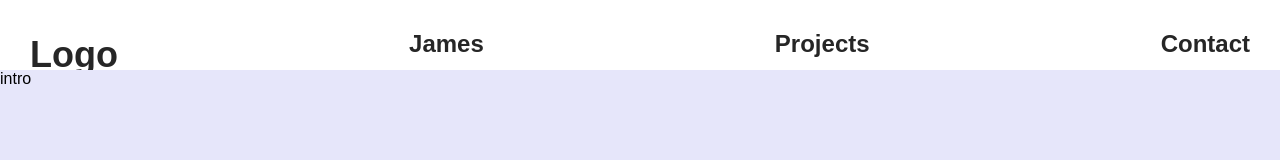
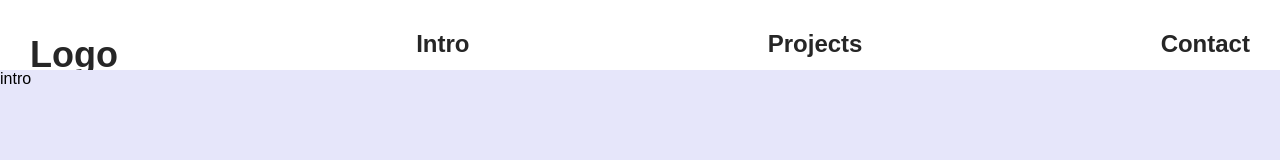
Before and after one commit to jamesfranklinnetsec/portfolio-swa, a React (Create React App) app: page / in a window 1280 px wide. Shown: the top 160 px of the page. Built offline with nearby package versions, Linux system fonts and the light colour scheme.

Commit message:
adding carbon from IBM

```diff
--- a/package.json
+++ b/package.json
@@ -10,6 +10,7 @@
     "@types/node": "^16.11.26",
     "@types/react": "^17.0.40",
     "@types/react-dom": "^17.0.13",
+    "carbon-components": "^10.55.1",
     "node-sass": "^7.0.1",
     "react": "^17.0.2",
     "react-dom": "^17.0.2",
--- a/src/components/topbar/Topbar.tsx
+++ b/src/components/topbar/Topbar.tsx
@@ -9,7 +9,7 @@ export default function Topbar() {
 
         </div>
         <div className="button1">
-          <a href="#intro" className="logo"><h2>James</h2></a>
+          <a href="#intro" className="logo"><h2>Intro</h2></a>
         </div>
         <div className="button2">
           <a href="#projects" className="logo"><h2>Projects</h2></a>
```
Also changed, not shown: 2 other files (tests, documents, lock files or other folders).
